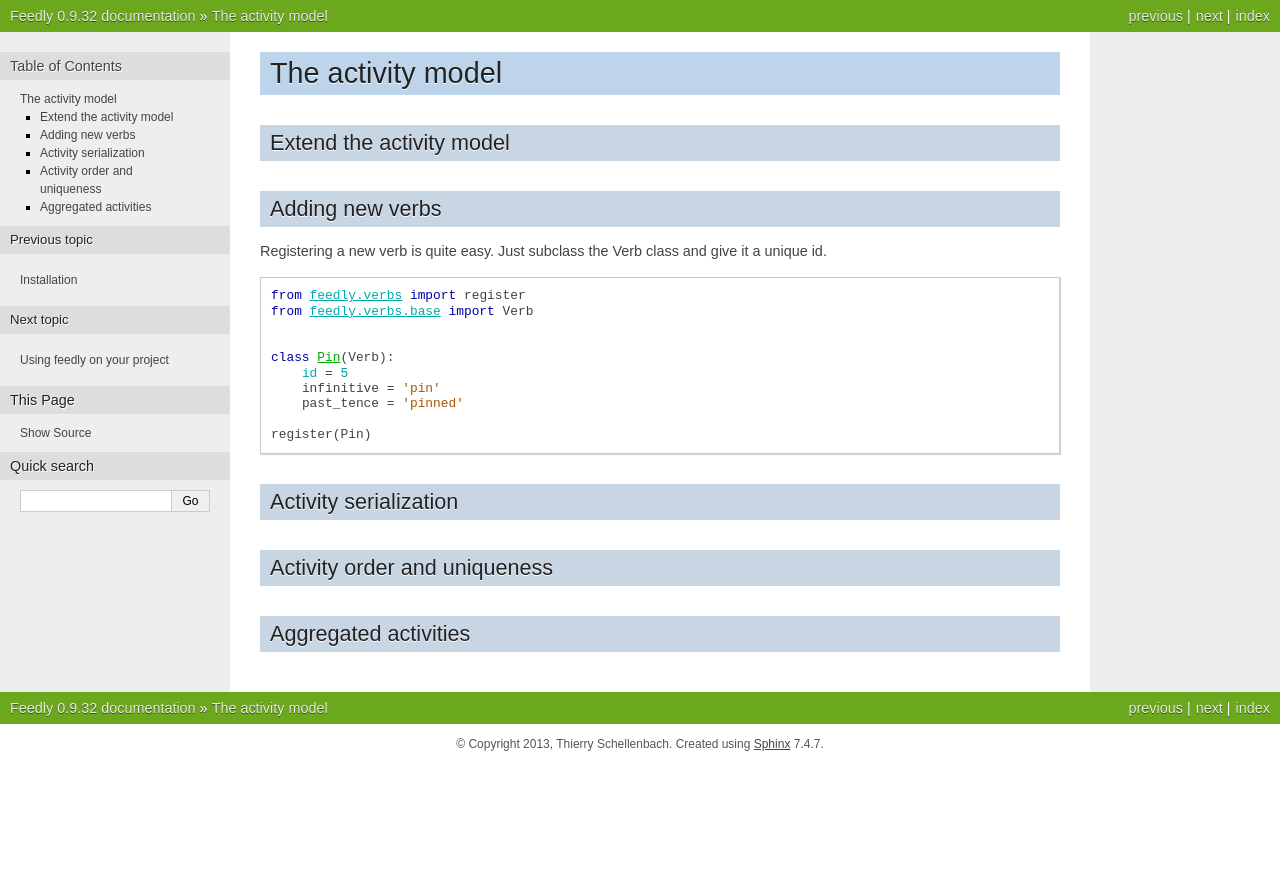
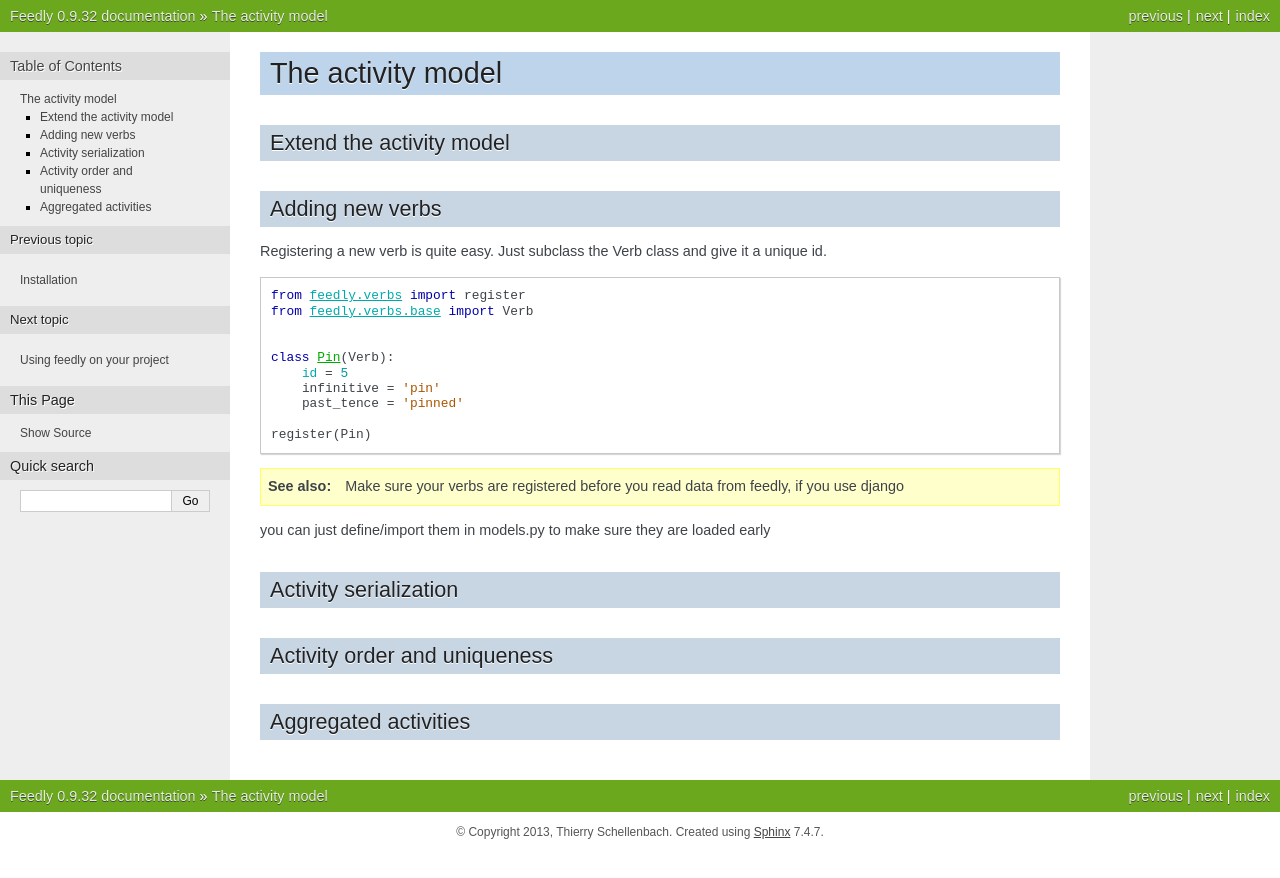
Before and after one commit to tschellenbach/Stream-Framework, a Sphinx documentation site: the page built from docs/activity.rst, in a window 1280 px wide. Shown: the top 878 px of the page. Built offline with Sphinx 7.4.7, drawn with Linux system fonts in a browser that asks for light colours; the version number is read from the project's files by our own code.

Commit message:
add note to activity docs

```diff
--- a/docs/activity.rst
+++ b/docs/activity.rst
@@ -26,6 +26,8 @@ Just subclass the Verb class and give it a unique id.
 
     register(Pin)
 
+.. seealso:: Make sure your verbs are registered before you read data from feedly, if you use django
+you can just define/import them in models.py to make sure they are loaded early
 
 
 Activity serialization
```
